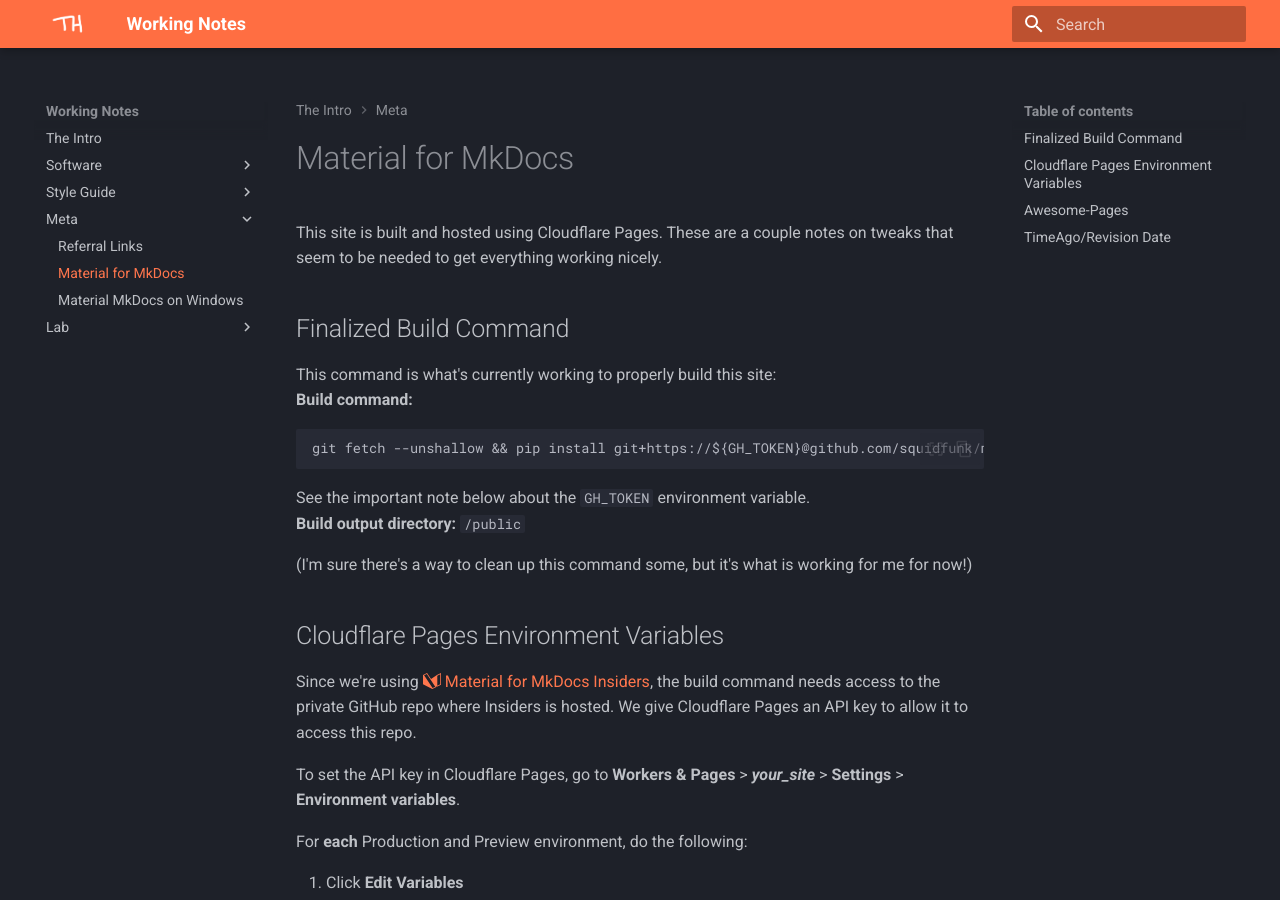
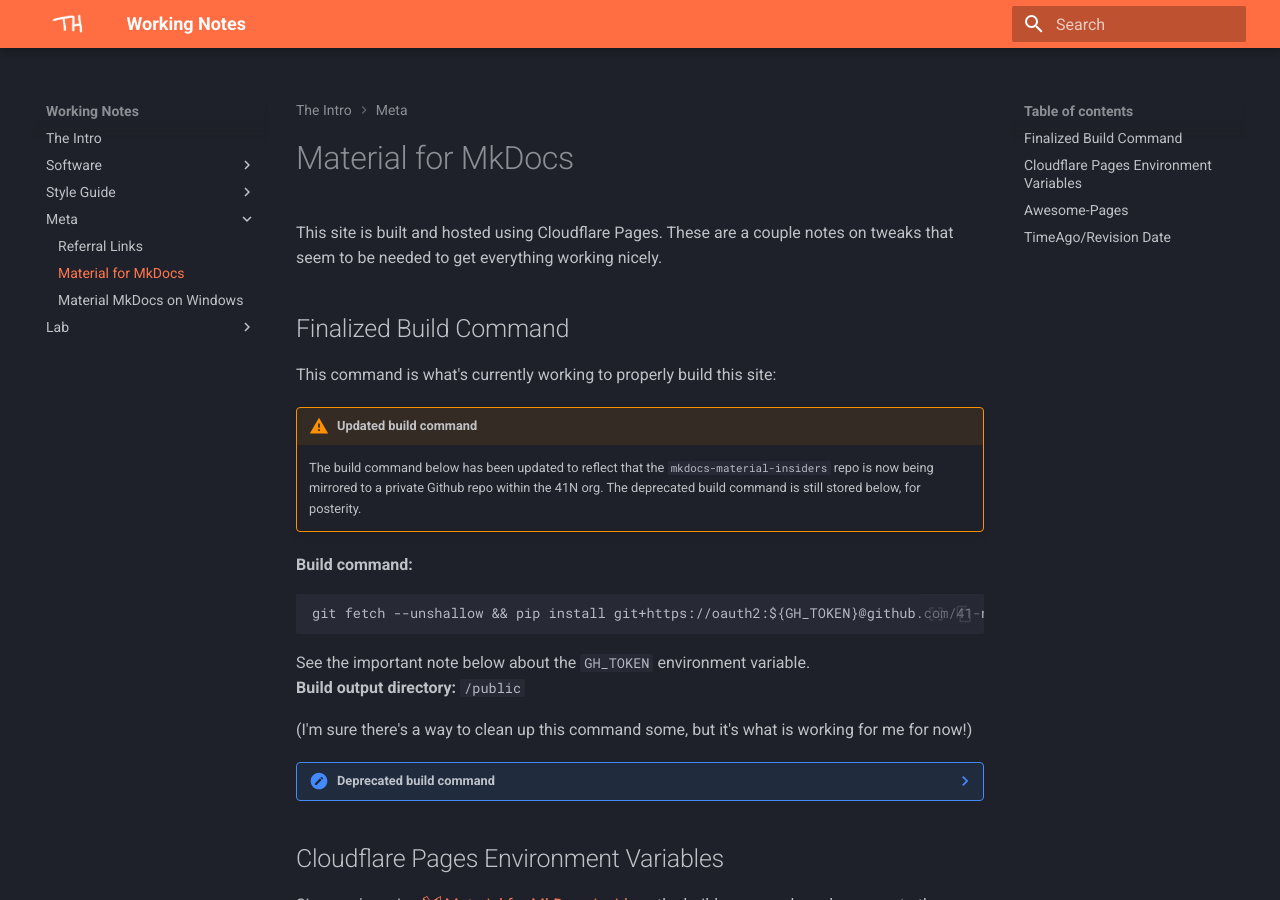
Before and after one commit to thhsh/kb.thh.sh, an MkDocs documentation site: the page built from docs/Meta/mkdocs.md, in a window 1280 px wide and 900 px high. Built offline with MkDocs 1.6.1 and Material for MkDocs 9.7.7, drawn with Linux system fonts in a browser that asks for light colours.

Commit message:
Update CF Pages MkDocs build command

````diff
--- a/docs/Meta/mkdocs.md
+++ b/docs/Meta/mkdocs.md
@@ -4,14 +4,25 @@ This site is  built and hosted using Cloudflare Pages. These are a couple notes
 
 ## Finalized Build Command
 This command is what's currently working to properly build this site:
+
+!!! warning "Updated build command"
+    The build command below has been updated to reflect that the `mkdocs-material-insiders` repo is now being mirrored to a private Github repo within the 41N org. The deprecated build command is still stored below, for posterity.
+
 **Build command:**
 ```
-git fetch --unshallow && pip install git+https://${GH_TOKEN}@github.com/squidfunk/mkdocs-material-insiders.git && pip install mkdocs-awesome-pages-plugin && pip3 install mkdocs-git-revision-date-localized-plugin && mkdocs build --site-dir public
+git fetch --unshallow && pip install git+https://oauth2:${GH_TOKEN}@github.com/41-north/mkdocs-material-insiders_mirror.git && pip install mkdocs-awesome-pages-plugin && pip3 install mkdocs-git-revision-date-localized-plugin && mkdocs build --site-dir public
 ```
 See the important note below about the `GH_TOKEN` environment variable.
 **Build output directory:** `/public`
 
 (I'm sure there's a way to clean up this command some, but it's what is working for me for now!)
+
+??? note "Deprecated build command"
+    This is the previous build command used, which is now deprecated as noted above.
+
+    ```
+    git fetch --unshallow && pip install git+https://${GH_TOKEN}@github.com/squidfunk/mkdocs-material-insiders.git && pip install mkdocs-awesome-pages-plugin && pip3 install mkdocs-git-revision-date-localized-plugin && mkdocs build --site-dir public
+    ```
 
 ## Cloudflare Pages Environment Variables
 Since we're using [:simple-materialformkdocs: Material for MkDocs Insiders](https://squidfunk.github.io/mkdocs-material/insiders/), the build command needs access to the private GitHub repo where Insiders is hosted. We give Cloudflare Pages an API key to allow it to access this repo.
@@ -23,7 +34,7 @@ For **each** Production and Preview environment, do the following:
 1. Click **Edit Variables**
 2. Click **Add Variable**
 3. Set the **Variable Name** to `GH_TOKEN`
-4. Copy the API key from [:simple-1password: 1Password](https://start.1password.com/open/i?a=B5NVCNGFJBCCLCDCN5FKFPGVBI&v=jsiictzq3qvzmkew4xt5mjqi6u&i=w5l45q5wofbqe4s2qhtyn4dk3a&h=starcatbrands.1password.com) (:octicons-lock-24: Internal) and paste it in the **Value** box
+4. Copy the API key from [:simple-1password: 1Password](https://start.1password.com/open/i?a=B5NVCNGFJBCCLCDCN5FKFPGVBI&v=jsiictzq3qvzmkew4xt5mjqi6u&i=lefcltdoiybedpaadhyoaqmsem&h=starcatbrands.1password.com) (:octicons-lock-24: Internal) and paste it in the **Value** box
 5. Click the grey **Encrypt** button
 6. Click **Save**
 
````
